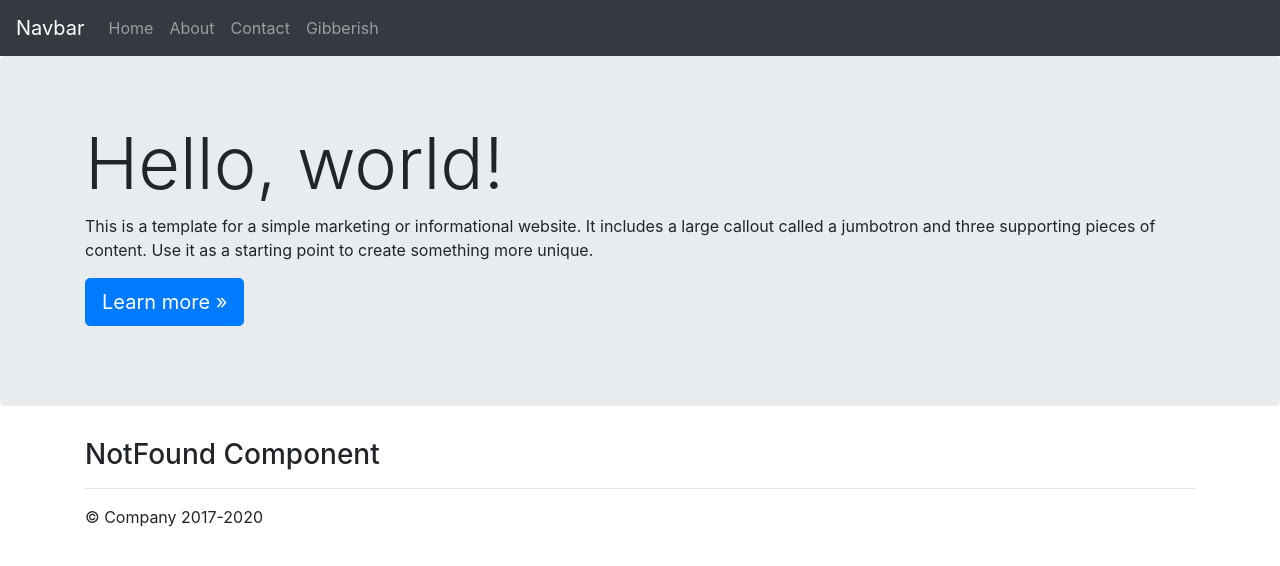
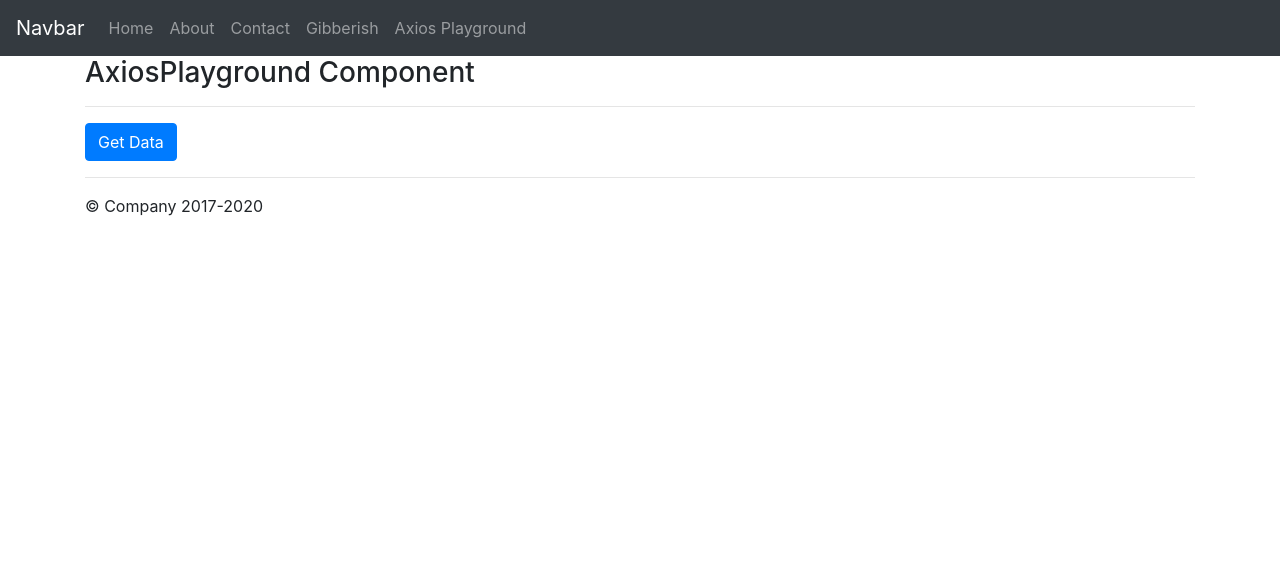
Before and after one commit to vivekanandpv/react-module3, a React (Create React App) app: page /playground in a window 1280 px wide. Shown: the top 566 px of the page. Built offline with nearby package versions, Linux system fonts and the light colour scheme.

Commit message:
axios installed

```diff
--- a/package.json
+++ b/package.json
@@ -6,6 +6,7 @@
     "@testing-library/jest-dom": "^4.2.4",
     "@testing-library/react": "^9.5.0",
     "@testing-library/user-event": "^7.2.1",
+    "axios": "^0.20.0",
     "bootstrap": "^4.5.3",
     "react": "^16.14.0",
     "react-dom": "^16.14.0",
--- /dev/null
+++ b/src/components/AxiosPlayground.js
@@ -0,0 +1,31 @@
+import React from 'react';
+import axios from 'axios';
+
+const AxiosPlayground = (props) => {
+  const handleClick = () => {
+    console.log('Before');
+    axios
+      .get('https://jsonplaceholder.typicode.com/todos')
+      .then((response) => {
+        console.log(response);
+      })
+      .catch((error) => {
+        console.error(error);
+      });
+    console.log('After');
+  };
+
+  return (
+    <React.Fragment>
+      <h3>AxiosPlayground Component</h3>
+
+      <hr />
+
+      <button className='btn btn-primary' onClick={handleClick}>
+        Get Data
+      </button>
+    </React.Fragment>
+  );
+};
+
+export default AxiosPlayground;
--- a/src/layout/AppLayout.js
+++ b/src/layout/AppLayout.js
@@ -9,7 +9,7 @@ const AppLayout = (props) => {
   return (
     <React.Fragment>
       <Navbar />
-      <Banner />
+      {/* <Banner /> */}
       <MainContent>{props.children}</MainContent>
       <Footer />
     </React.Fragment>
--- a/src/layout/Navbar.js
+++ b/src/layout/Navbar.js
@@ -42,6 +42,11 @@ const Navbar = (props) => {
                 Gibberish
               </Link>
             </li>
+            <li className='nav-item'>
+              <Link to='/playground' className='nav-link'>
+                Axios Playground
+              </Link>
+            </li>
           </ul>
         </div>
       </nav>
--- a/src/routes/PrimaryRoutes.js
+++ b/src/routes/PrimaryRoutes.js
@@ -1,6 +1,7 @@
 import React from 'react';
 import { Route, Switch } from 'react-router-dom';
 import About from '../components/About';
+import AxiosPlayground from '../components/AxiosPlayground';
 import Contact from '../components/Contact';
 import Home from '../components/Home';
 import NotFound from '../components/NotFound';
@@ -11,6 +12,7 @@ const PrimaryRoutes = (props) => {
       <Switch>
         <Route exact path='/' component={Home} />
         <Route exact path='/about' component={About} />
+        <Route exact path='/playground' component={AxiosPlayground} />
         <Route exact path='/contact' component={Contact} />
         <Route exact path='/contact/:country' component={Contact} />
         <Route exact path='/contact/:country/:city' component={Contact} />
```
Also changed, not shown: 1 other file (tests, documents, lock files or other folders).
